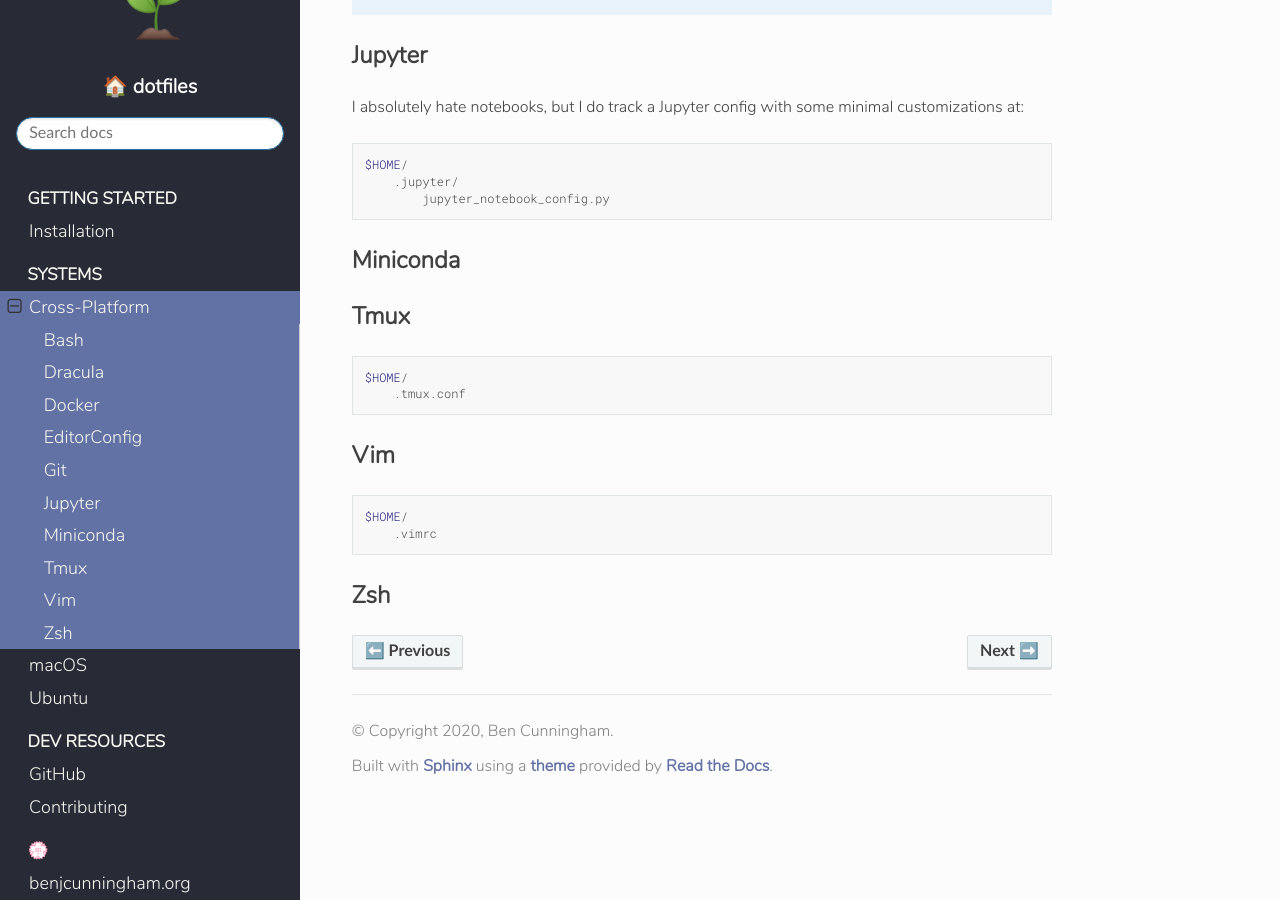
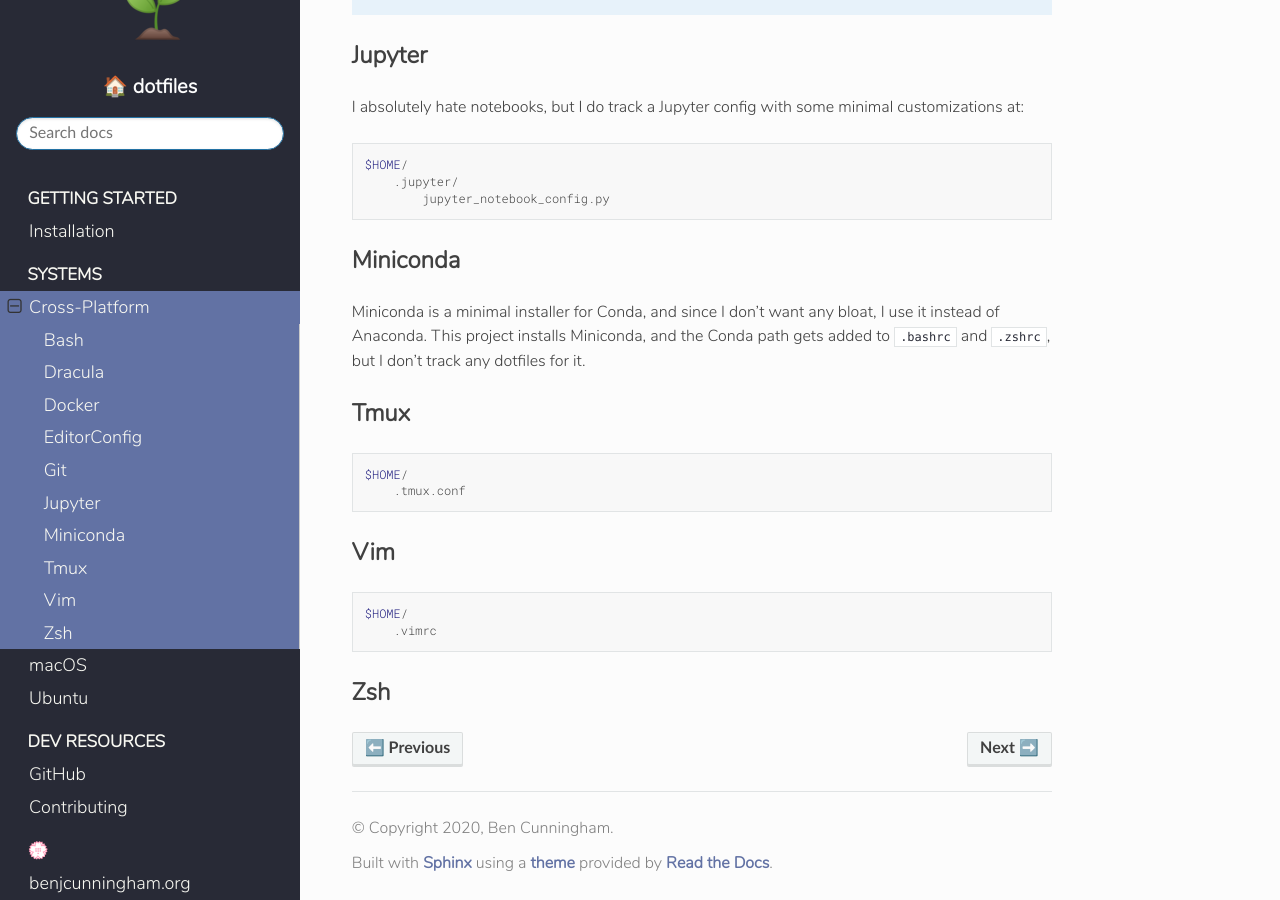
Before and after one commit to benjcunningham/dotfiles, a Sphinx documentation site: the page built from docs/source/systems/cross-platform.rst, in a window 1280 px wide and 900 px high, scrolled down 1569 px. Built offline with Sphinx 7.4.7 and the Read the Docs theme 2.0.0, drawn with Linux system fonts in a browser that asks for light colours.

Commit message:
📝 Document Miniconda

```diff
--- a/docs/source/systems/cross-platform.rst
+++ b/docs/source/systems/cross-platform.rst
@@ -70,6 +70,8 @@ I absolutely hate notebooks, but I do track a Jupyter config with some minimal c
 Miniconda
 ---------
 
+Miniconda is a minimal installer for Conda, and since I don't want any bloat, I use it instead of Anaconda. This project installs Miniconda, and the Conda path gets added to ``.bashrc`` and ``.zshrc``, but I don't track any dotfiles for it.
+
 Tmux
 ----
 
```
